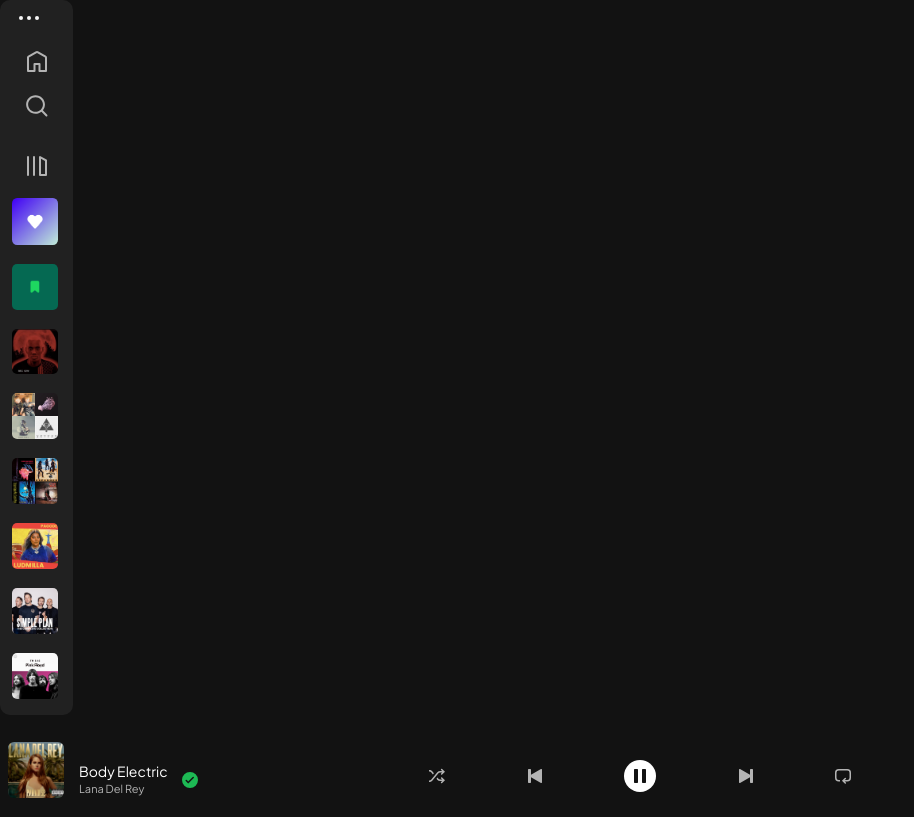
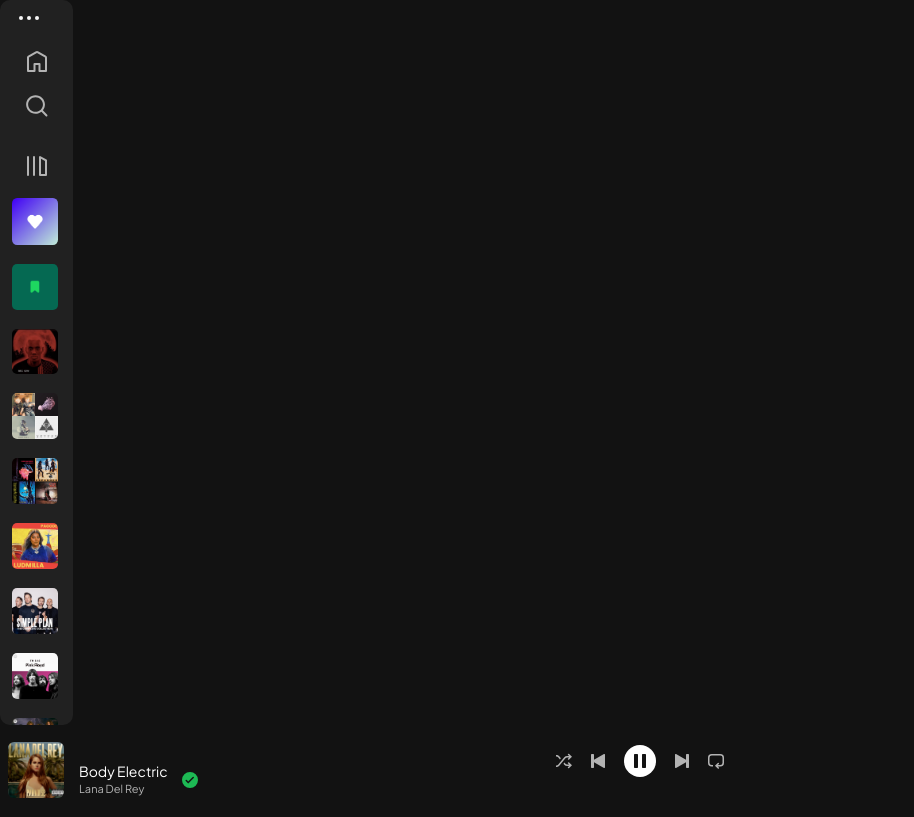
Before and after one commit to barbara-amaral/spotify-project, an Angular app: page / in a window 1280 px wide. Shown: the whole page, without its empty margins (0-914 px from the left). Built offline with nearby package versions, Linux system fonts and the light colour scheme.

Commit message:
Ajustando posicionamento do playing-now

```diff
--- a/src/app/bottom-bar/bottom-bar.component.css
+++ b/src/app/bottom-bar/bottom-bar.component.css
@@ -70,12 +70,11 @@
 }
 
 .playing-now {
-  position: relative;
   display: flex;
   flex-direction: row;
-  justify-content: space-between;
+  justify-content: space-around;
   align-items: center;
-  padding: 25px 45px 25px 45px;
+  padding: 0 163px 0 163px;
 }
 
 .icon__playing {
--- a/src/app/sidebar/sidebar.component.css
+++ b/src/app/sidebar/sidebar.component.css
@@ -4,13 +4,13 @@
   align-items: center;
   background-color: #212121;
   width: 73px;
-  height: calc(100vh - 85px);
+  height: calc(100vh - 75px);
   border-radius: 10px;
   overflow: hidden;
 }
 
 .container-bottom {
-  height: calc(100vh - 85px);
+  height: calc(100vh - 75px);
   width: 70px;
   padding-left: 10px;
   overflow-y: hidden;
```
